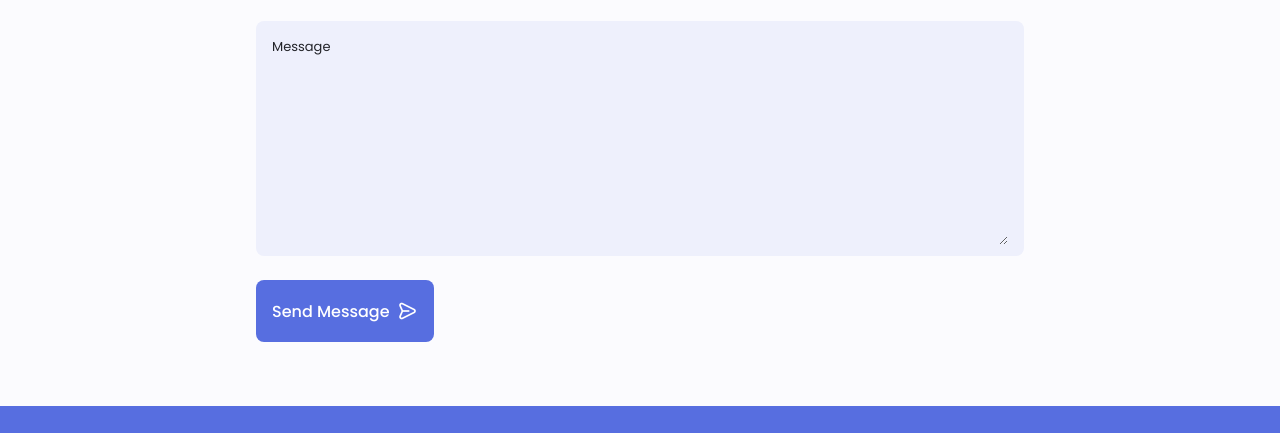
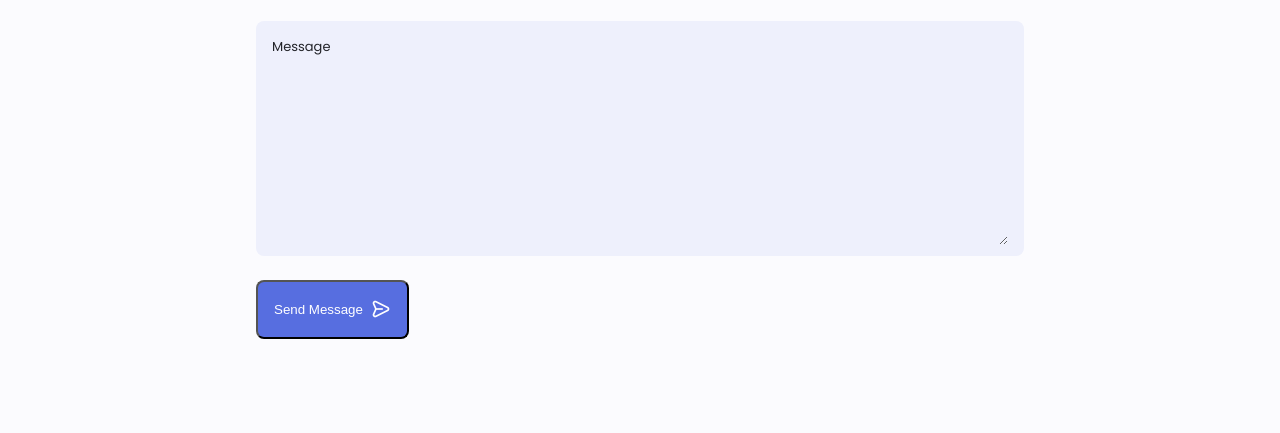
Before and after one commit to YashShelar007/yashshelar007.github.io, a plain HTML site: page index.html in a window 1280 px wide. Shown: the part 3798-4231 px from the top of the page. Drawn offline with nearby package versions, Linux system fonts and the light colour scheme.

Commit message:
Update index.html

```diff
--- a/index.html
+++ b/index.html
@@ -621,12 +621,13 @@
               ></textarea>
             </div>
             <div>
-              <a href="#" class="button button--flex">
+              <button type="submit" class="button button--flex">
                 Send Message
                 <i class="uil uil-message button__icon"></i>
-              </a>
+              </button>
             </div>
           </form>
+          <span id="msg"></span>
         </div>
       </section>
     </main>
```
